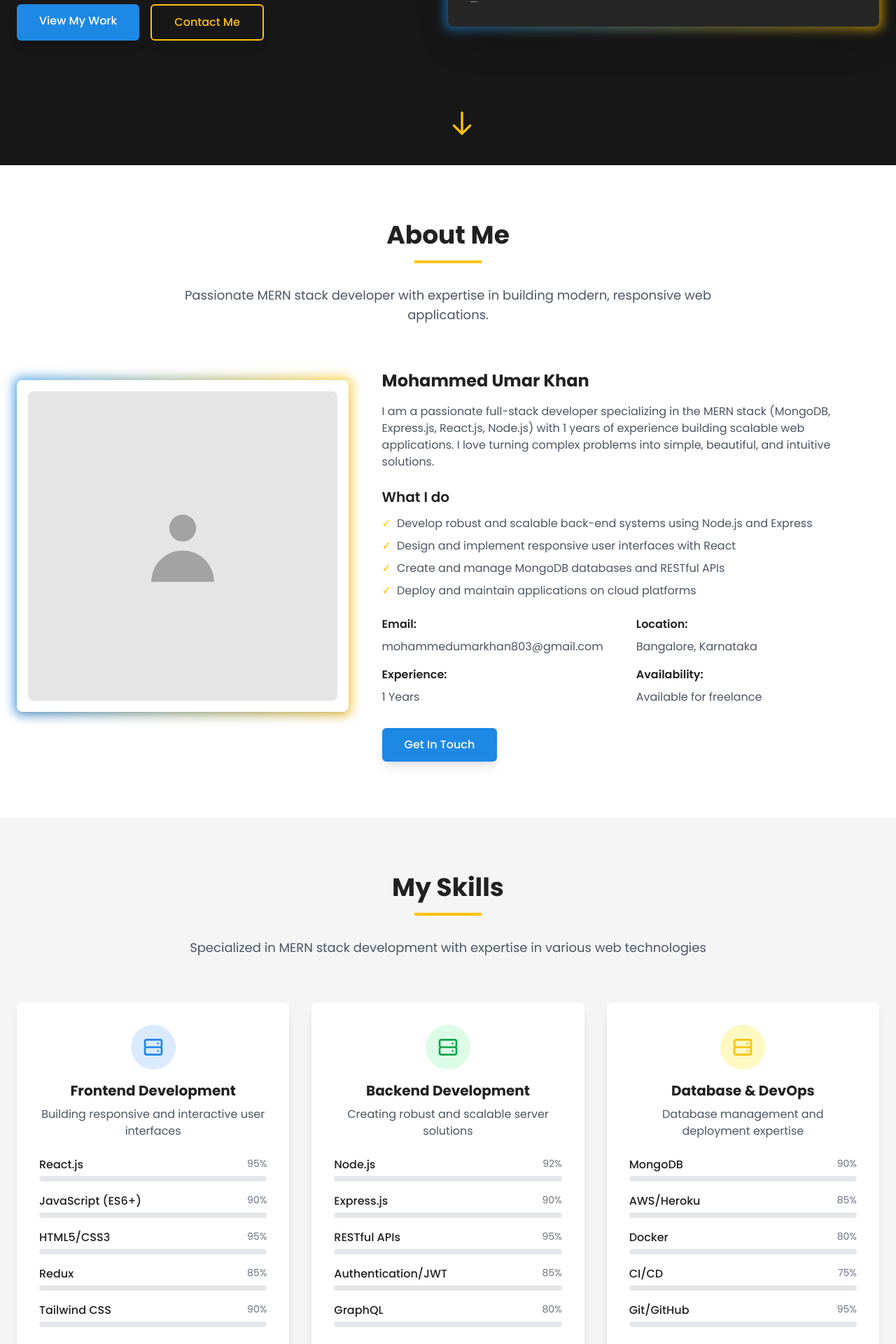
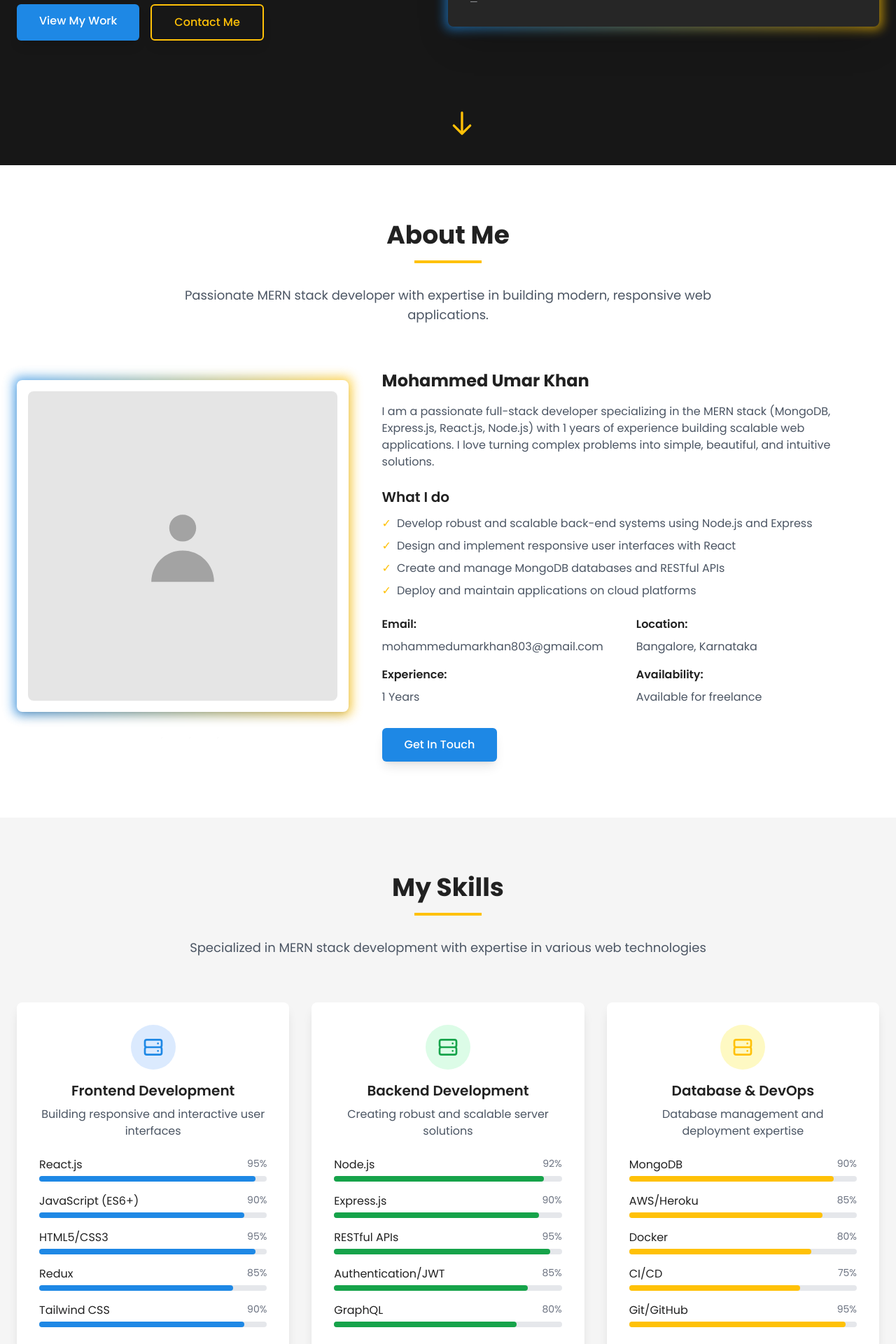
Before and after one commit to Umarkhan803/ukportfolio, a React (Vite) app in the folder frontend/: page / in a window 1280 px wide. Shown: the part 564-2484 px from the top of the page at 70% size. Built offline with nearby package versions, Linux system fonts and the light colour scheme.

Commit message:
changes done

```diff
--- a/frontend/src/App.jsx
+++ b/frontend/src/App.jsx
@@ -9,7 +9,7 @@ import Services from "./components/Services";
 import Contact from "./components/Contact";
 function App() {
   return (
-    <>
+    <div className="font-poppins">
       <Navbar />
       <Hero />
       <About />
@@ -19,7 +19,7 @@ function App() {
       <Education />
       <Services />
       <Contact />
-    </>
+    </div>
   );
 }
 
--- a/frontend/src/components/Education.jsx
+++ b/frontend/src/components/Education.jsx
@@ -4,7 +4,7 @@ const Education = () => {
     const educationData = [
         {
           year: "2012 - 2016",
-          degree: "Bachelor of Science in Computer Science",
+          degree: "Bachelor of Computer Application",
           institution: "University of Technology",
           description: "Graduated with honors. Focused on web development, databases, and software engineering. Participated in various hackathons and coding competitions.",
           iconBg: "bg-[#1E88E5]",
--- a/frontend/src/components/Experience.jsx
+++ b/frontend/src/components/Experience.jsx
@@ -3,9 +3,9 @@ import React from "react";
 const Experience = () => {
   const experiences = [
     {
-      period: "2021 - Present",
-      title: "Senior MERN Stack Developer",
-      company: "Tech Innovations Inc.",
+      period: "2025 - Present",
+      title: "Associate Software Engineer",
+      company: "Quantum Quest LLP.",
       description:
         "Leading the development of scalable web applications using MongoDB, Express.js, React, and Node.js. Implementing best practices and architectural patterns for performance optimization.",
       responsibilities: [
@@ -17,9 +17,9 @@ const Experience = () => {
       ],
     },
     {
-      period: "2018 - 2021",
-      title: "Full Stack Developer",
-      company: "Digital Solutions LLC",
+      period: "2024 - 2025",
+      title: "MERN Stack Developer",
+      company: "The Entrepreneurship Network",
       description:
         "Developed feature-rich web applications using the MERN stack. Implemented responsive designs and optimized application performance for seamless user experiences.",
       responsibilities: [
@@ -27,7 +27,7 @@ const Experience = () => {
         "Built RESTful APIs and integrated third-party services",
         "Implemented authentication and authorization using JWT",
         "Created responsive and mobile-friendly user interfaces",
-        "Collaborated with cross-f  unctional teams to deliver projects on schedule",
+        "Collaborated with cross-functional teams to deliver projects on schedule",
       ],
     },
     {
--- a/frontend/src/components/Hero.jsx
+++ b/frontend/src/components/Hero.jsx
@@ -7,11 +7,11 @@ const Hero = () => {
       <div className="container mx-auto px-6">
         <div className="flex flex-col md:flex-row items-center justify-between">
           <div className="md:w-1/2 animate__animated animate__fadeInLeft">
-            <h1 className="text-4xl md:text-6xl font-bold mb-4">
+            <h1 className="text-4xl md:text-6xl font-semibold mb-4">
               <span className="text-[#1E88E5]">MERN Stack</span>
               <span className="block">Developer</span>
             </h1>
-            <h2 className="text-xl md:text-2xl mb-6 text-gray-300">
+            <h2 className=" md:text-2xl mb-6 text-gray-300">
               Crafting innovative web solutions with
               <span className="text-[#FFC107]"> MongoDB, Express, React &amp; Node.js</span>
             </h2>
--- a/frontend/src/components/Navbar.jsx
+++ b/frontend/src/components/Navbar.jsx
@@ -6,8 +6,8 @@ const Navbar = () => {
   return (
     <nav className="fixed w-full bg-neutral-900 text-white py-4 px-6 z-50">
       <div className="container mx-auto flex justify-between items-center">
-        <a href="#hero" className="text-2xl font-bold text-white flex items-center">
-          <span className="text-[#FFC107] mr-2">MERN</span>Developer
+        <a href="#hero" className="text-2xl font-semibold text-white flex items-center">
+          <span className="text-[#FFC107] mr-2 ">MERN</span>Developer
         </a>
 
         {/* Desktop Menu */}
--- a/frontend/src/components/Services.jsx
+++ b/frontend/src/components/Services.jsx
@@ -63,12 +63,12 @@ const Services = () => {
                 </li>
               ))}
             </ul>
-            <a href="#contact" className="inline-block font-medium transition-colors" style={{ color: service.color }}>
+            {/* <a href="#contact" className="inline-block font-medium transition-colors" style={{ color: service.color }}>
               Learn more
               <svg className="w-4 h-4 inline-block ml-1" fill="none" stroke="currentColor" viewBox="0 0 24 24" xmlns="http://www.w3.org/2000/svg">
                 <path strokeLinecap="round" strokeLinejoin="round" strokeWidth="2" d="M14 5l7 7m0 0l-7 7m7-7H3"></path>
               </svg>
-            </a>
+            </a> */}
           </div>
         ))}
       </div>
--- a/frontend/src/components/Skills.jsx
+++ b/frontend/src/components/Skills.jsx
@@ -7,11 +7,11 @@ const skillsData = [
     icon: "text-[#1E88E5]",
     description: "Building responsive and interactive user interfaces",
     skills: [
-      { name: "React.js", percentage: 95 },
-      { name: "JavaScript (ES6+)", percentage: 90 },
-      { name: "HTML5/CSS3", percentage: 95 },
-      { name: "Redux", percentage: 85 },
-      { name: "Tailwind CSS", percentage: 90 },
+      { name: "React.js", percentage: 95 , iconColor: "bg-[#1E88E5]", },
+      { name: "JavaScript (ES6+)", percentage: 90,iconColor: "bg-[#1E88E5]", },
+      { name: "HTML5/CSS3", percentage: 95,iconColor: "bg-[#1E88E5]", },
+      { name: "Redux", percentage: 85 ,iconColor: "bg-[#1E88E5]",},
+      { name: "Tailwind CSS", percentage: 90,iconColor: "bg-[#1E88E5]", },
     ],
   },
   {
@@ -20,11 +20,11 @@ const skillsData = [
     icon: "text-green-600",
     description: "Creating robust and scalable server solutions",
     skills: [
-      { name: "Node.js", percentage: 92 },
-      { name: "Express.js", percentage: 90 },
-      { name: "RESTful APIs", percentage: 95 },
-      { name: "Authentication/JWT", percentage: 85 },
-      { name: "GraphQL", percentage: 80 },
+      { name: "Node.js", percentage: 92,iconColor: "bg-green-600" },
+      { name: "Express.js", percentage: 90,iconColor: "bg-green-600" },
+      { name: "RESTful APIs", percentage: 95 ,iconColor: "bg-green-600"},
+      { name: "Authentication/JWT", percentage: 85,iconColor: "bg-green-600" },
+      { name: "GraphQL", percentage: 80 ,iconColor: "bg-green-600"},
     ],
   },
   {
@@ -33,11 +33,11 @@ const skillsData = [
     icon: "text-[#FFC107]",
     description: "Database management and deployment expertise",
     skills: [
-      { name: "MongoDB", percentage: 90 },
-      { name: "AWS/Heroku", percentage: 85 },
-      { name: "Docker", percentage: 80 },
-      { name: "CI/CD", percentage: 75 },
-      { name: "Git/GitHub", percentage: 95 },
+      { name: "MongoDB", percentage: 90,iconColor: "bg-[#FFC107]" },
+      { name: "AWS/Heroku", percentage: 85,iconColor: "bg-[#FFC107]" },
+      { name: "Docker", percentage: 80,iconColor: "bg-[#FFC107]" },
+      { name: "CI/CD", percentage: 75,iconColor: "bg-[#FFC107]" },
+      { name: "Git/GitHub", percentage: 95,iconColor: "bg-[#FFC107]" },
     ],
   },
 ];
@@ -78,7 +78,7 @@ const Skills = () => {
                     <path strokeLinecap="round" strokeLinejoin="round" strokeWidth="2" d="M5 12h14M5 12a2 2 0 01-2-2V6a2 2 0 012-2h14a2 2 0 012 2v4a2 2 0 01-2 2M5 12a2 2 0 00-2 2v4a2 2 0 002 2h14a2 2 0 002-2v-4a2 2 0 00-2-2m-2-4h.01M17 16h.01"></path>
                   </svg>
                 </div>
-                <h3 className="text-xl font-bold text-[#212121] mb-2">{skillCategory.category}</h3>
+                <h3 className="text-xl font-semibold text-[#212121] mb-2">{skillCategory.category}</h3>
                 <p className="text-gray-600 mb-6">{skillCategory.description}</p>
               </div>
 
@@ -86,11 +86,11 @@ const Skills = () => {
                 {skillCategory.skills.map((skill, skillIndex) => (
                   <div key={skillIndex}>
                     <div className="flex justify-between mb-1">
-                      <span className="font-medium text-[#212121]">{skill.name}</span>
+                      <span className="font-normal text-[#212121]">{skill.name}</span>
                       <span className="text-sm text-gray-500">{skill.percentage}%</span>
                     </div>
                     <div className="w-full bg-gray-200 rounded-full h-2">
-                      <div className={`h-2 rounded-full`} style={{ width: `${skill.percentage}%`, backgroundColor: skillCategory.icon.slice(5) }}></div>
+                      <div className={`h-2 ${skill.iconColor} rounded-full`} style={{ width: `${skill.percentage}%`, backgroundColor: skillCategory.icon.slice(5) }}></div>
                     </div>
                   </div>
                 ))}
--- a/frontend/src/index.css
+++ b/frontend/src/index.css
@@ -4,5 +4,5 @@
 @tailwind utilities;
 
 * {
-  font-family: "Poppins", serif;
+  scroll-behavior: smooth;
 }
--- a/frontend/tailwind.config.js
+++ b/frontend/tailwind.config.js
@@ -5,25 +5,9 @@ module.exports = {
   ],
   theme: {
     extend: {
-      colors: {
-        primary: {
-          DEFAULT: '#1E88E5',
-          50: '#f8f8f8',
-          100: '#e8e8e8',
-          // ... rest of color definitions
-        },
-        secondary: {
-          DEFAULT: '#212121',
-          // ... rest of color definitions
-        },
-        accent: {
-          DEFAULT: '#FFC107',
-          // ... rest of color definitions
-        },
-      },
       fontFamily: {
-        sans: ['Roboto', 'sans-serif'],
-        heading: ['Montserrat', 'sans-serif'],
+
+        poppins: ["Poppins", "sans-serif"],
       },
       // ... other extensions
     },
```
Also changed, not shown: frontend/src/components/Projects.jsx (+1 -16 lines).
